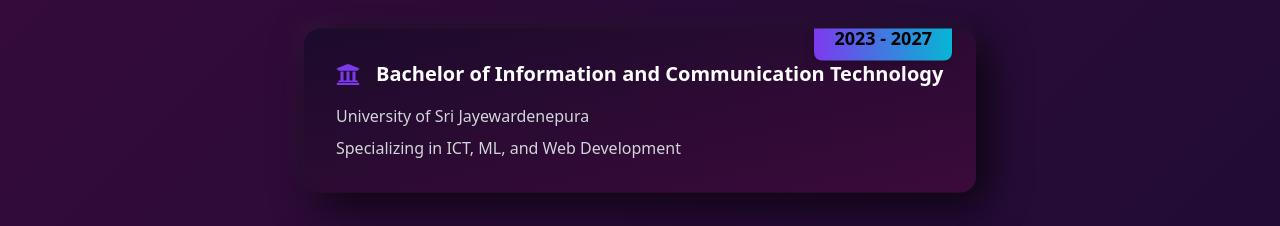
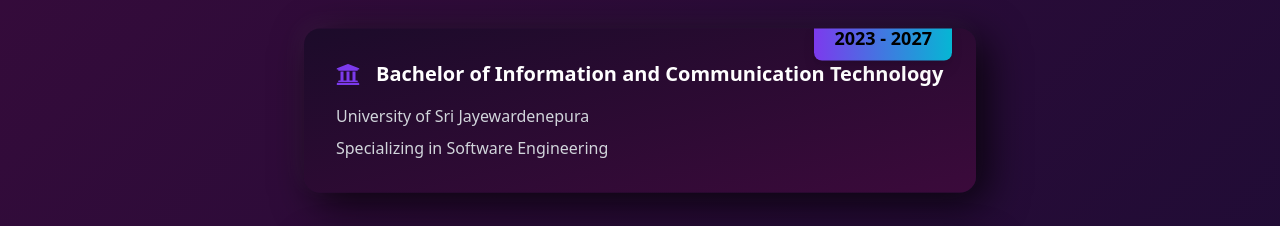
Before and after one commit to Pavanisr/Pavani-Ranasinghe-Portfolio, a React (Create React App) app: page / in a window 1280 px wide. Shown: the part 1820-2046 px from the top of the page. Built offline with nearby package versions, Linux system fonts and the light colour scheme.

Commit message:
edit the Education section

```diff
--- a/src/components/Education.jsx
+++ b/src/components/Education.jsx
@@ -8,7 +8,7 @@
       year: '2023 - 2027',
       title: 'Bachelor of Information and Communication Technology',
       org: 'University of Sri Jayewardenepura',
-      notes: 'Specializing in ICT, ML, and Web Development',
+      notes: 'Specializing in Software Engineering',
       icon: <FaUniversity className="text-accent1 text-2xl" />
     },
     {
```
